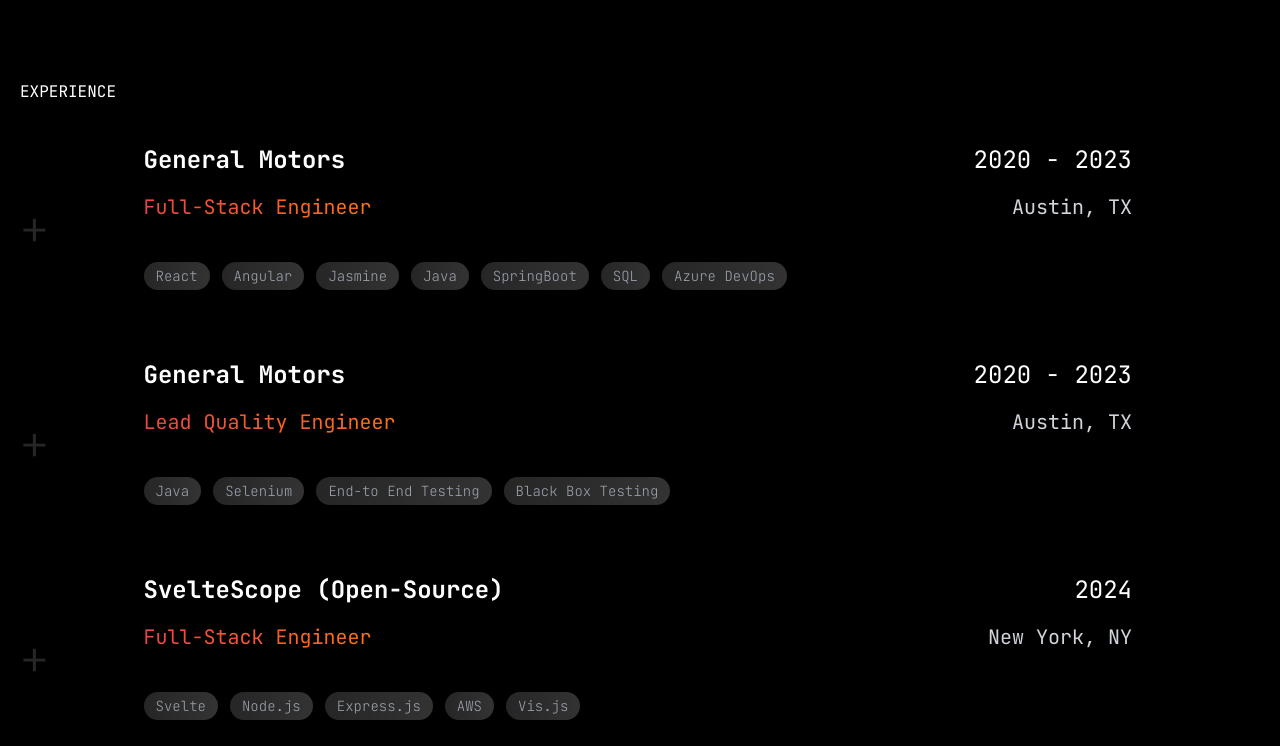
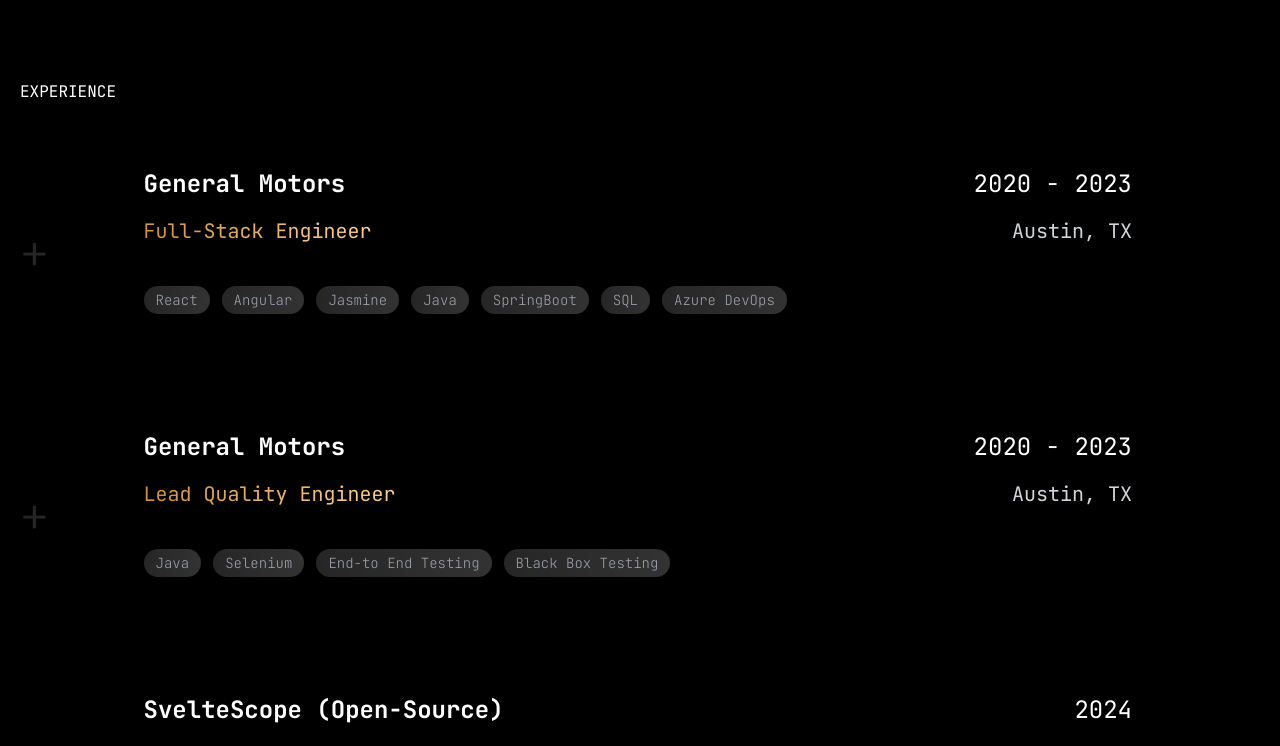
Before and after one commit to brandenrbasche/brb-portfolio-v3, a Next.js app in the folder brb-portfolio-3/: page / in a window 1280 px wide. Shown: the part 1860-2606 px from the top of the page. Built offline with nearby package versions, Linux system fonts and the light colour scheme; a web font is replaced by a local one.

Commit message:
updated padding between experience cards

```diff
--- a/brb-portfolio-3/components/ui/ExperienceCard.tsx
+++ b/brb-portfolio-3/components/ui/ExperienceCard.tsx
@@ -28,7 +28,7 @@
         <motion.div
             onClick={handleClick}
             layout='preserve-aspect'
-            className='w-screen relative flex items-center justify-center group transition ease-in cursor-pointer'
+            className='w-screen relative flex items-center justify-center group transition ease-in cursor-pointer py-6'
         >
             <Container className='flex items-center justify-center sm:w-full'>
                 <div className='w-[10vw] flex items-center justify-start'>
@@ -56,7 +56,8 @@
                     <motion.div layout className='flex items-center justify-between'>
                         {/*bg-gradient-to-r from-red-500 to-orange-500*/}
                         <Reveal><h2
-                            className='text-xl bg-gradient-to-r from-red-500 to-orange-500 bg-clip-text text-transparent'>{jobTitle}</h2>
+                            // className='text-xl bg-gradient-to-r from-red-500 to-orange-500 bg-clip-text text-transparent'>{jobTitle}</h2>
+                            className='text-xl bg-gradient-to-r from-[#D1913C] to-[#FFD194] bg-clip-text text-transparent'>{jobTitle}</h2>
                         </Reveal>
                         <Reveal><h3 className='text-xl text-gray-300'>{location}</h3></Reveal>
                     </motion.div>
```
